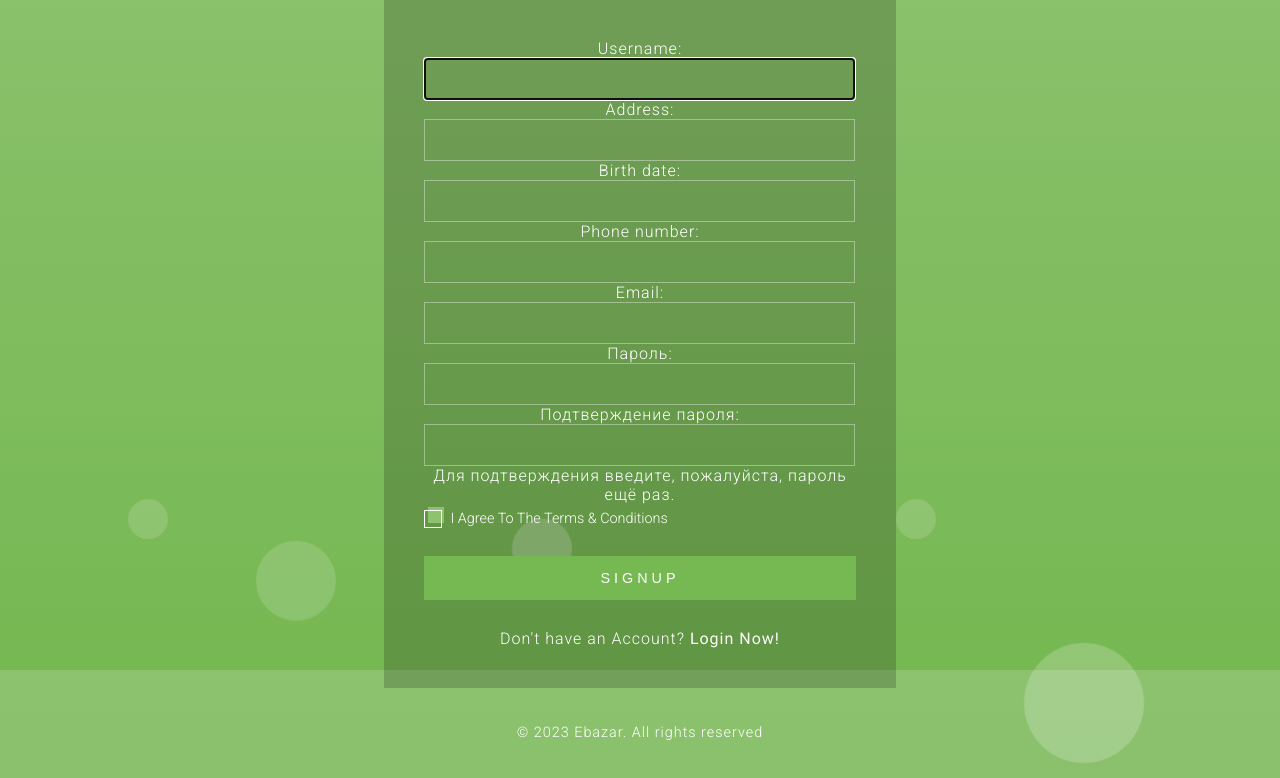
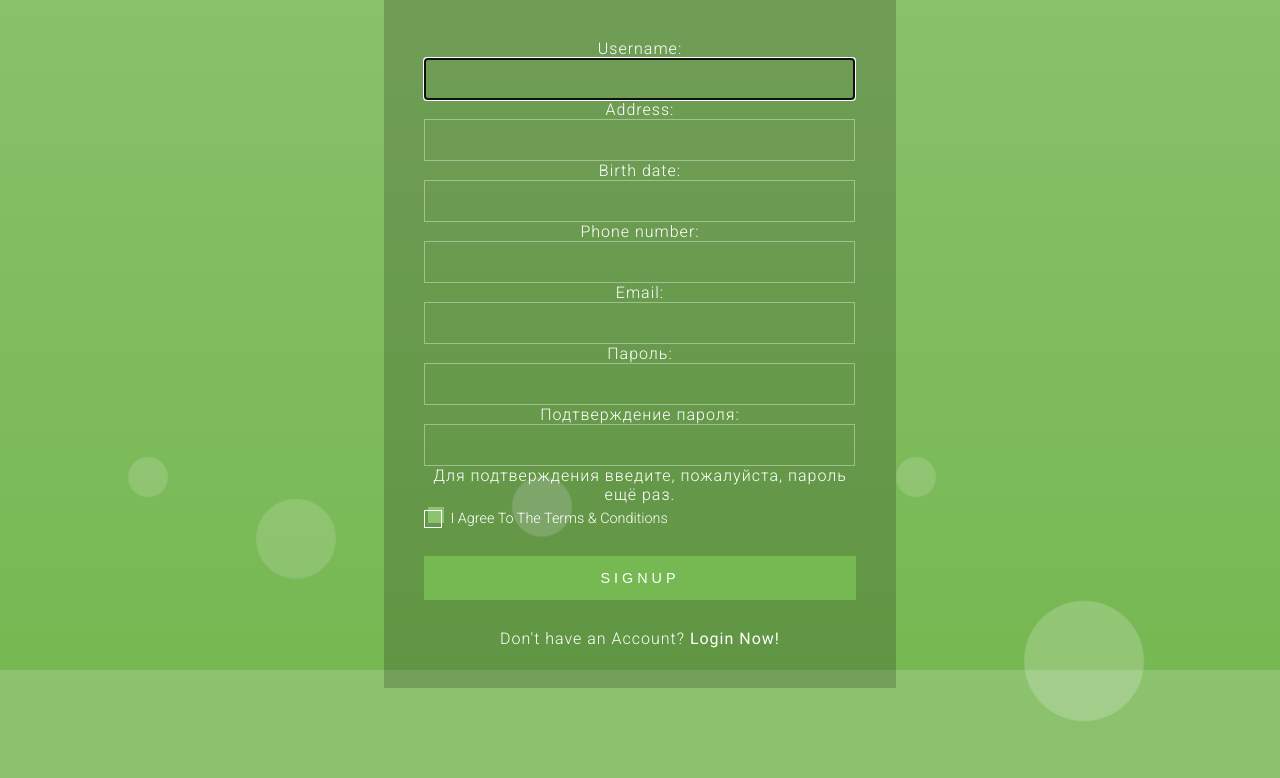
Before and after one commit to Ulukmyrzaa/eBazzar-2.0, a Django app: page /signup/ in a window 1280 px wide. Shown: the part 130-908 px from the top of the page. After the commit the page ends 851 px from the top, so only its background shows below. Run offline with Django 4.2, Linux system fonts and the light colour scheme.

Commit message:
minor fixes

```diff
--- a/myapp/admin.py
+++ b/myapp/admin.py
@@ -1,5 +1,4 @@
 from django.contrib import admin
 from myapp.models import CustomUser
-from import_export.admin import ImportExportModelAdmin
 
 admin.site.register(CustomUser)
--- a/myapp/form.py
+++ b/myapp/form.py
@@ -1,4 +1,3 @@
-from django import forms
 from myapp.models import CustomUser
 from django.contrib.auth.forms import UserCreationForm
 
--- a/myapp/templates/core/signup.html
+++ b/myapp/templates/core/signup.html
@@ -3,14 +3,24 @@
 <html>
   <head>
     <title>Creative Colorlib SignUp Form</title>
-<meta name="viewport" content="width=device-width, initial-scale=1">
+    <meta name="viewport" content="width=device-width, initial-scale=1" />
     <meta http-equiv="Content-Type" content="text/html; charset=utf-8" />
-<script type="application/x-javascript"> addEventListener("load", function() { setTimeout(hideURLbar, 0); }, false); function hideURLbar(){ window.scrollTo(0,1); } </script>
+    <script type="application/x-javascript">
+      addEventListener("load", function() { setTimeout(hideURLbar, 0); }, false); function hideURLbar(){ window.scrollTo(0,1); }
+    </script>
     <!-- Custom Theme files -->
-<link href="{%static 'assets/css/register.css' %}" rel="stylesheet" type="text/css" media="all" />
+    <link
+      href="{%static 'assets/css/register.css' %}"
+      rel="stylesheet"
+      type="text/css"
+      media="all"
+    />
     <!-- //Custom Theme files -->
     <!-- web font -->
-<link href="//fonts.googleapis.com/css?family=Roboto:300,300i,400,400i,700,700i" rel="stylesheet">
+    <link
+      href="//fonts.googleapis.com/css?family=Roboto:300,300i,400,400i,700,700i"
+      rel="stylesheet"
+    />
     <!-- //web font -->
   </head>
   <body>
@@ -19,37 +29,25 @@
       <h1>Creative SignUp Form</h1>
       <div class="main-agileinfo">
         <div class="agileits-top">
-
           {% if form.errors %}
           <div class="alert alert-danger">
             <strong> {{form.errors}} </strong>
           </div>
           {% endif%}
           <form method="post" action="{% url 'signup' %}">
-					{% csrf_token %}
-					{{ form.as_p }}
-					{% comment %}
-					<input class="text" type="text" name="Username" placeholder="Username" required="">
-					<input class="text email" type="email" name="email" placeholder="Email" required="">
-					<input class="text" type="password" name="password" placeholder="Password" required="">
-					<input class="text w3lpass" type="password" name="password" placeholder="Confirm Password" required=""> {% endcomment %}
+            {% csrf_token %} {{ form.as_p }}
             <div class="wthree-text">
               <label class="anim">
-							<input type="checkbox" class="checkbox" required="">
+                <input type="checkbox" class="checkbox" required="" />
                 <span>I Agree To The Terms & Conditions</span>
               </label>
-						<div class="clear"> </div>
+              <div class="clear"></div>
             </div>
-					<input type="submit" value="SIGNUP">
+            <input type="submit" value="SIGNUP" />
           </form>
           <p>Don't have an Account? <a href="#"> Login Now!</a></p>
         </div>
       </div>
-		<!-- copyright -->
-		<div class="colorlibcopy-agile">
-			<p>© 2023 Ebazar. All rights reserved</p>
-		</div>
-		<!-- //copyright -->
       <ul class="colorlib-bubbles">
         <li></li>
         <li></li>
```
Lines whose indentation alone changed are shown as unchanged.
